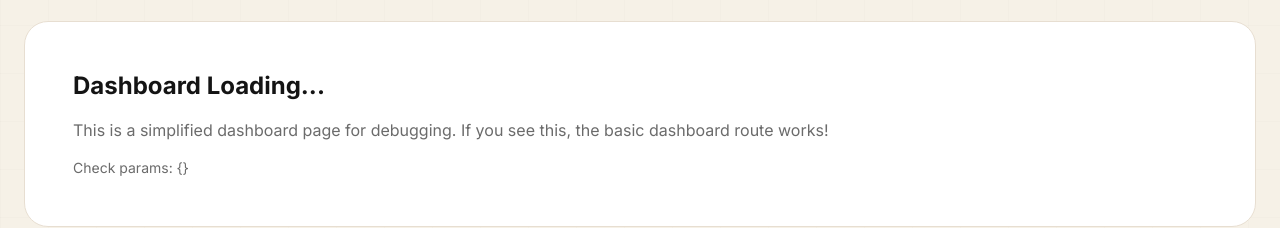
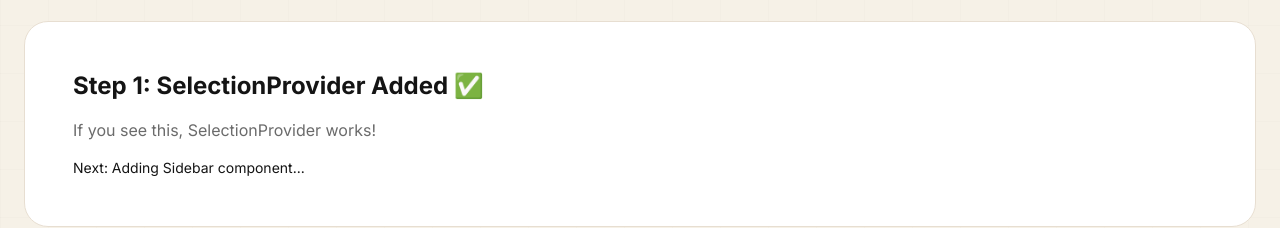
Before and after one commit to popvisly/visual-decompiler, a Next.js app: page /dashboard in a window 1280 px wide. Shown: the part 215-443 px from the top of the page. Built offline with nearby package versions, Linux system fonts and the light colour scheme; no server answers.

Commit message:
debug: test SelectionProvider

```diff
--- a/src/app/dashboard/page.tsx
+++ b/src/app/dashboard/page.tsx
@@ -1,3 +1,5 @@
+import SelectionProvider from '@/components/SelectionProvider';
+
 export const dynamic = 'force-dynamic';
 export const revalidate = 0;
 
@@ -9,6 +11,7 @@ export default async function DashboardPage({
     const params = await searchParams;
 
     return (
+        <SelectionProvider>
             <div className="max-w-7xl mx-auto px-6 py-10">
                 <div className="flex-1 space-y-8">
                     <div>
@@ -22,16 +25,14 @@ export default async function DashboardPage({
                     </div>
 
                     <div className="bg-white p-12 rounded-3xl border border-[#E7DED1]">
-                    <h3 className="text-2xl font-bold mb-4">Dashboard Loading...</h3>
+                        <h3 className="text-2xl font-bold mb-4">Step 1: SelectionProvider Added ✅</h3>
                         <p className="text-[#6B6B6B]">
-                        This is a simplified dashboard page for debugging.
-                        If you see this, the basic dashboard route works!
+                            If you see this, SelectionProvider works!
                         </p>
-                    <p className="mt-4 text-sm text-[#6B6B6B]">
-                        Check params: {JSON.stringify(params)}
-                    </p>
+                        <p className="mt-4 text-sm">Next: Adding Sidebar component...</p>
                     </div>
                 </div>
             </div>
+        </SelectionProvider>
     );
 }
```
Lines whose indentation alone changed are shown as unchanged.
